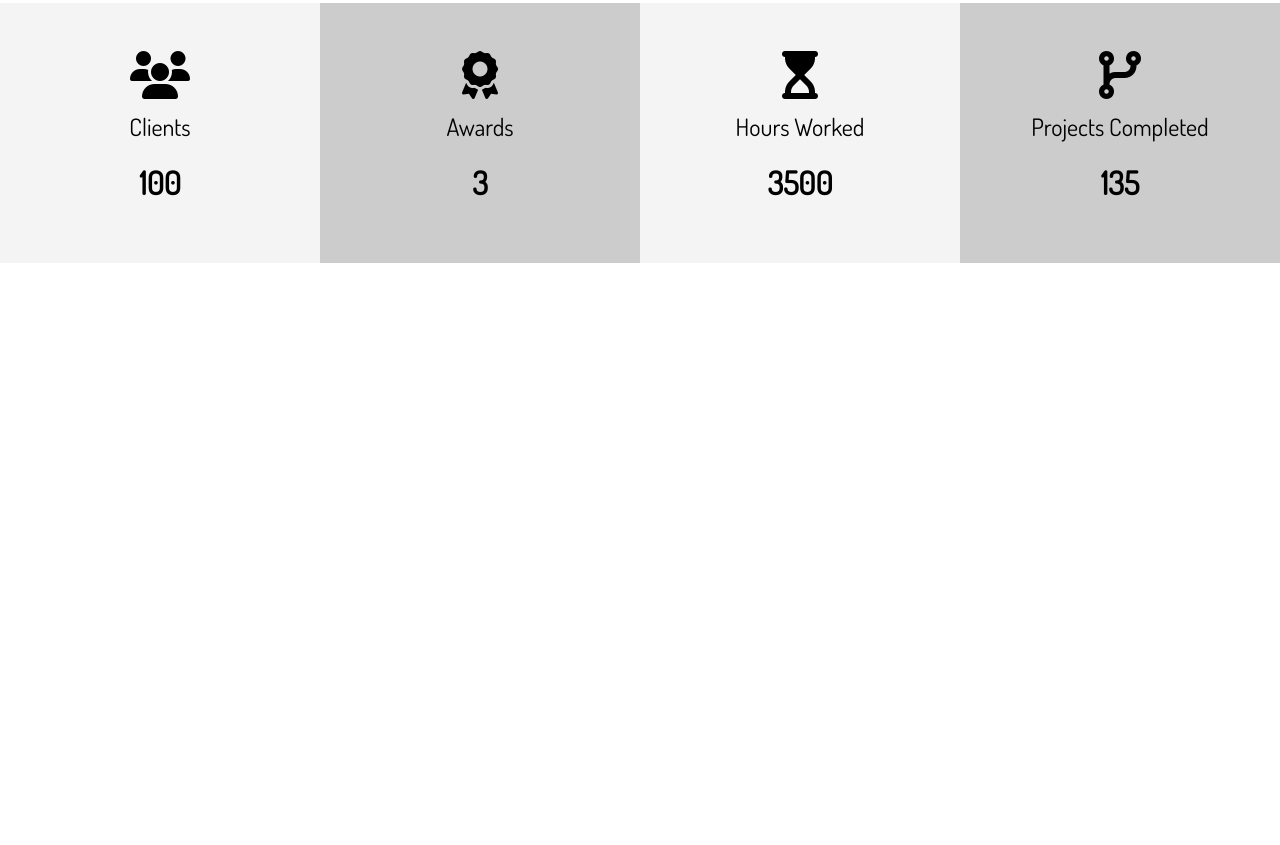
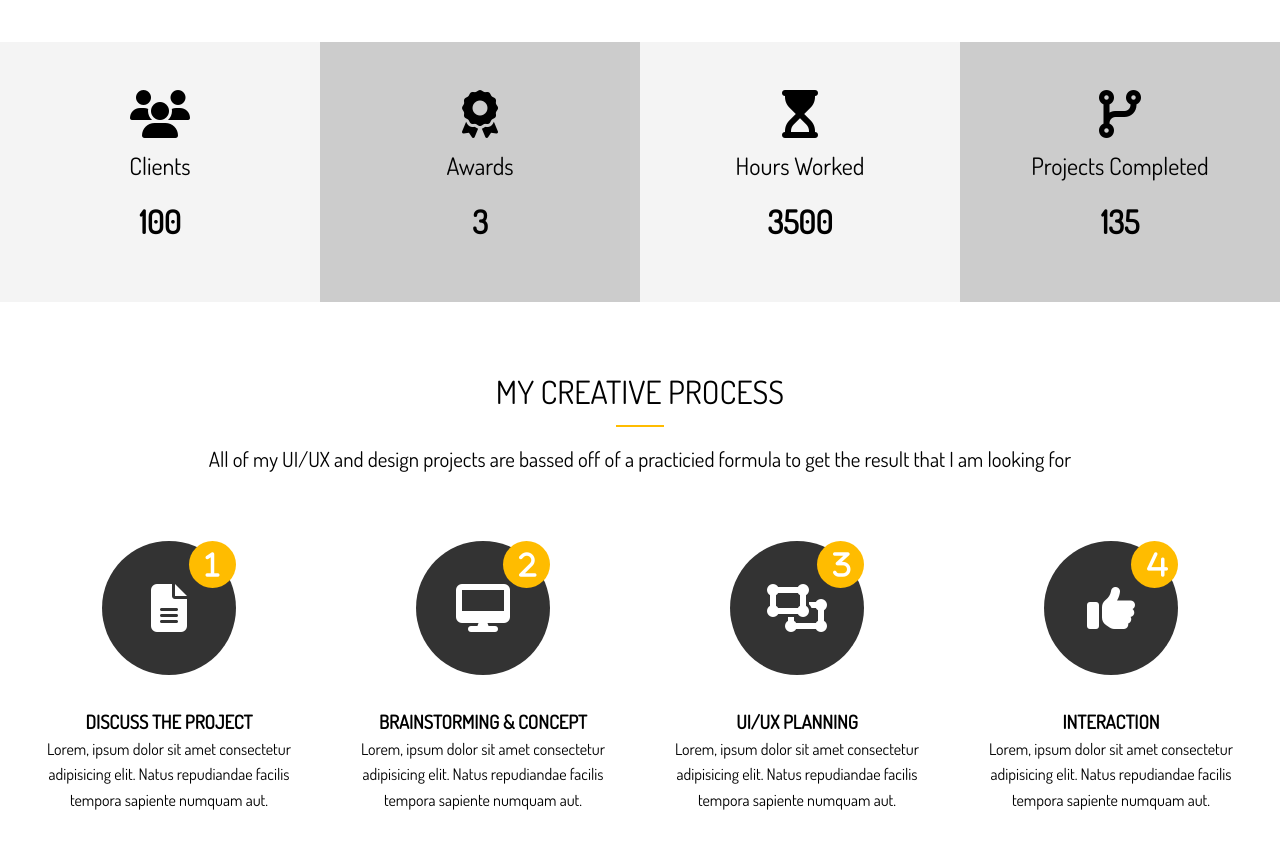
Before and after one commit to Sombernightmare/portfolio_website, a website: page dist/index.html in a window 1280 px wide. Shown: the part 1183-2028 px from the top of the page. Before the commit the page ends 1478 px from the top, so only its background shows below. Drawn offline with Linux system fonts and the light colour scheme.

Commit message:
added process section to home page

```diff
--- a/scss/_utilities.scss
+++ b/scss/_utilities.scss
@@ -80,3 +80,20 @@ input[class^="btn-"]:hover {
     margin: 4rem 0;
   }
 }
+
+.section-title {
+  font-size: 2rem;
+  display: block;
+  padding-bottom: 0.5rem;
+  text-align: center;
+  font-weight: 100;
+  text-transform: uppercase;
+}
+
+.bottom-line {
+  height: 2px;
+  width: 3rem;
+  background: $main-color;
+  display: block;
+  margin: 0 auto 1rem auto;
+}
--- a/scss/main.scss
+++ b/scss/main.scss
@@ -146,4 +146,54 @@ img {
       }
     }
   }
+
+  // home section c
+  &-c {
+    .process {
+      display: grid;
+      grid-template-columns: repeat(4, 1fr);
+      gap: 1.5rem;
+      text-align: center;
+
+      // process-icon
+      &-icon {
+        border-radius: 50%;
+        background: $dark-color;
+        color: #fff;
+        padding: 2rem;
+        width: 70px;
+        height: 70px;
+        line-height: 70px;
+        text-align: center;
+        position: relative;
+        transition: all 1s;
+
+        &:hover {
+          background: $main-color;
+          width: 90px;
+          height: 90px;
+          line-height: 90px;
+
+          .process-step {
+            background: $dark-color;
+          }
+        }
+      }
+
+      // process-step
+      &-step {
+        position: absolute;
+        top: 0;
+        right: 0;
+        font-size: 28px;
+        background: $main-color;
+        border-radius: 50%;
+        height: 15px;
+        width: 15px;
+        line-height: 15px;
+        padding: 1rem;
+        transition: all 1s;
+      }
+    }
+  }
 }
```
Also changed, not shown: dist/css/main.css, dist/index.html.
